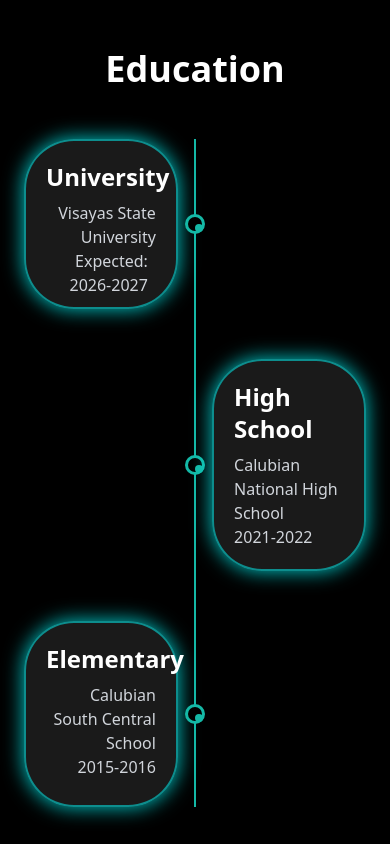
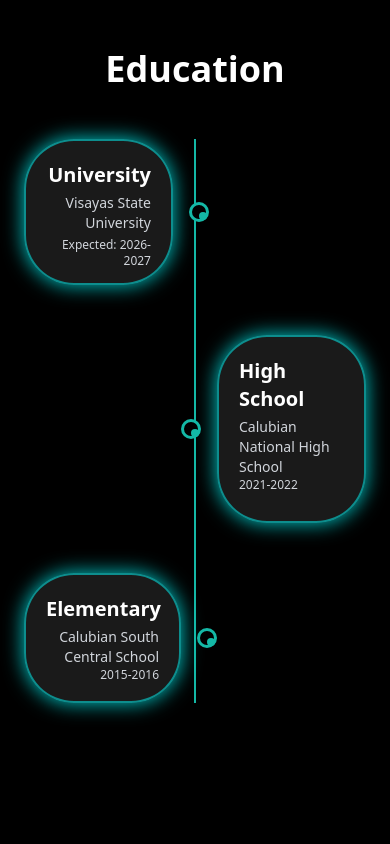
Before and after one commit to BigDrems/Portfolio-Project, a website: page src/index.html in a window 390 px wide. Shown: the part 900-1744 px from the top of the page. Drawn offline with Linux system fonts and the light colour scheme.

Commit message:
edit the education part to become responsive

```diff
--- a/src/index.html
+++ b/src/index.html
@@ -55,36 +55,93 @@
       <!-- Timeline Wrapper -->
       <div class="timeline">
         <!-- Timeline Item 1 (Left) -->
-        <div class="timeline-item">
-          <div class="timeline-content-left glow-container">
-            <h3 class="text-2xl font-bold">University</h3>
-            <p class="text-gray-300 mt-2">Visayas State University</p>
-            <p class="text-gray-300 px-2 py-0">Expected: 2026-2027</p>
+        <div
+          class="timeline-item flex flex-row md:flex-row items-center justify-between gap-4"
+        >
+          <!-- Timeline Left Content -->
+          <div
+            class="timeline-content-left glow-container flex-1 p-4 md:p-6 text-left"
+          >
+            <h3 class="text-xl font-bold sm:text-lg md:text-base lg:text-xl">
+              University
+            </h3>
+            <p
+              class="text-gray-300 mt-1 text-sm sm:text-xs md:text-sm lg:text-base"
+            >
+              Visayas State University
+            </p>
+            <p
+              class="text-gray-300 text-xs sm:text-[10px] md:text-sm lg:text-base py-1"
+            >
+              Expected: 2026-2027
+            </p>
           </div>
-          <div class="timeline-circle"></div>
-          <div class="timeline-content-right"></div>
+
+          <!-- Timeline Circle -->
+          <div class="timeline-circle bg-teal-400 w-4 h-4 rounded-full"></div>
+
+          <!-- Timeline Right Content (Empty for spacing purposes) -->
+          <div class="timeline-content-right flex-1 p-4 md:p-6"></div>
         </div>
 
         <!-- Timeline Item 2 (Right) -->
-        <div class="timeline-item">
-          <div class="timeline-content-left"></div>
-          <div class="timeline-circle"></div>
-          <div class="timeline-content-right glow-container">
-            <h3 class="text-2xl font-bold">High School</h3>
-            <p class="text-gray-300 mt-2">Calubian National High School</p>
-            <p class="text-gray-300">2021-2022</p>
+        <div
+          class="timeline-item flex flex-row md:flex-row items-center justify-between gap-4"
+        >
+          <!-- Timeline Left Content -->
+          <div class="timeline-content-left flex-1 p-4 md:p-6"></div>
+
+          <!-- Timeline Circle -->
+          <div class="timeline-circle bg-teal-400 w-4 h-4 rounded-full"></div>
+
+          <!-- Timeline Right Content -->
+          <div
+            class="timeline-content-right glow-container p-4 md:p-6 text-left flex-1"
+          >
+            <h3 class="text-xl font-bold sm:text-lg md:text-base lg:text-xl">
+              High School
+            </h3>
+            <p
+              class="text-gray-300 mt-1 text-sm sm:text-xs md:text-sm lg:text-base"
+            >
+              Calubian National High School
+            </p>
+            <p
+              class="text-gray-300 text-xs sm:text-[10px] md:text-sm lg:text-base pb-2"
+            >
+              2021-2022
+            </p>
           </div>
         </div>
 
         <!-- Timeline Item 3 (Left) -->
-        <div class="timeline-item">
-          <div class="timeline-content-left glow-container">
-            <h3 class="text-2xl font-bold">Elementary</h3>
-            <p class="text-gray-300 mt-2">Calubian South Central School</p>
-            <p class="text-gray-300 pb-4">2015-2016</p>
+        <div
+          class="timeline-item flex flex-row md:flex-row items-center justify-between gap-4"
+        >
+          <!-- Timeline Left Content -->
+          <div
+            class="timeline-content-left glow-container p-4 md:p-6 text-left flex-1"
+          >
+            <h3 class="text-xl font-bold sm:text-lg md:text-base lg:text-xl">
+              Elementary
+            </h3>
+            <p
+              class="text-gray-300 mt-1 text-sm sm:text-xs md:text-sm lg:text-base"
+            >
+              Calubian South Central School
+            </p>
+            <p
+              class="text-gray-300 text-xs sm:text-[10px] md:text-sm lg:text-base pb-2"
+            >
+              2015-2016
+            </p>
           </div>
-          <div class="timeline-circle"></div>
-          <div class="timeline-content-right"></div>
+
+          <!-- Timeline Circle -->
+          <div class="timeline-circle bg-teal-400 w-4 h-4 rounded-full"></div>
+
+          <!-- Timeline Right Content -->
+          <div class="timeline-content-right flex-1"></div>
         </div>
       </div>
     </main>
```
Also changed, not shown: dist/output.css.
